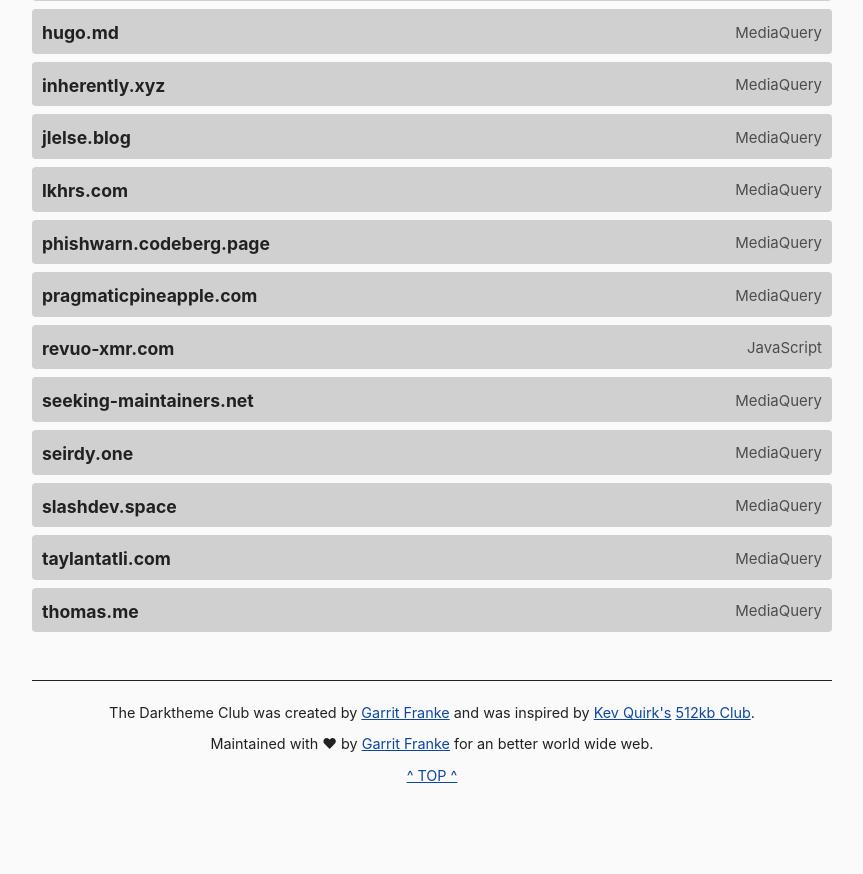
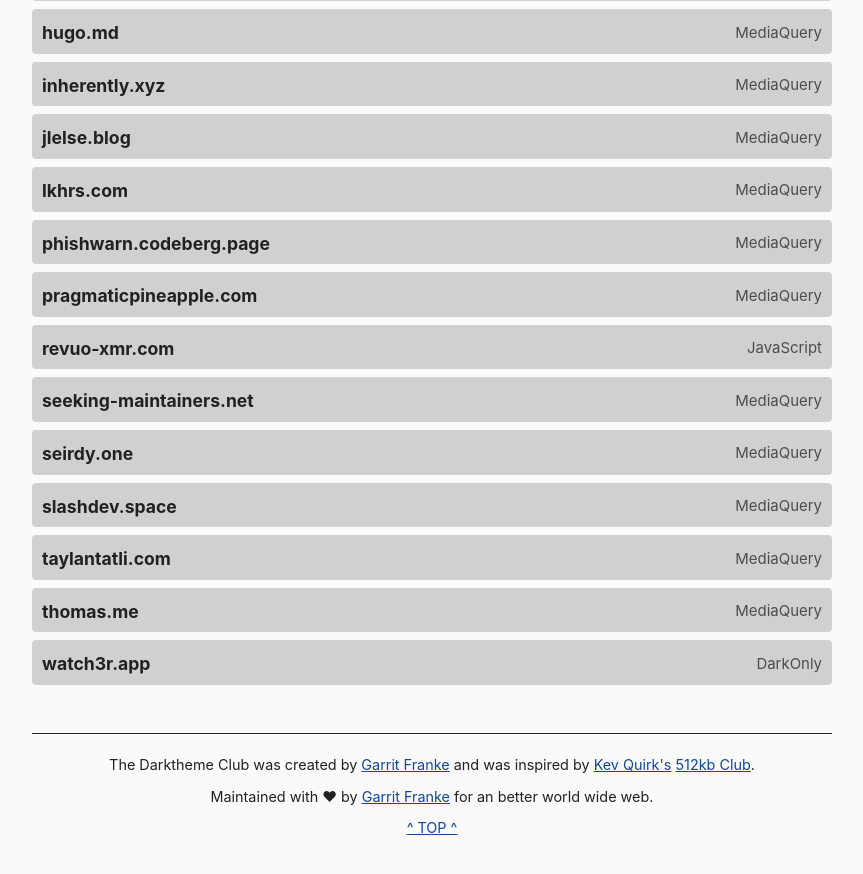
Before and after one commit to garritfra/darktheme.club, a Jekyll site: the page built from index.md, in a window 1280 px wide and 900 px high, scrolled down 1192 px. Shown: the top 874 px of the window, without its empty margins (208-1071 px from the left). Built offline with Jekyll 4.4.1, drawn with Linux system fonts in a browser that asks for light colours; before the commit the page ends 2040 px from its top, so only the background shows below that.

Commit message:
add: watch3r.app

```diff
--- a/_data/sites.yml
+++ b/_data/sites.yml
@@ -107,3 +107,8 @@
   url: https://thomas.me/
   method: mediaquery
   last_checked: 2022-07-17
+
+- domain: watch3r.app
+  url: https://watch3r.app/
+  method: darkonly
+  last_checked: 2022-07-20
```
